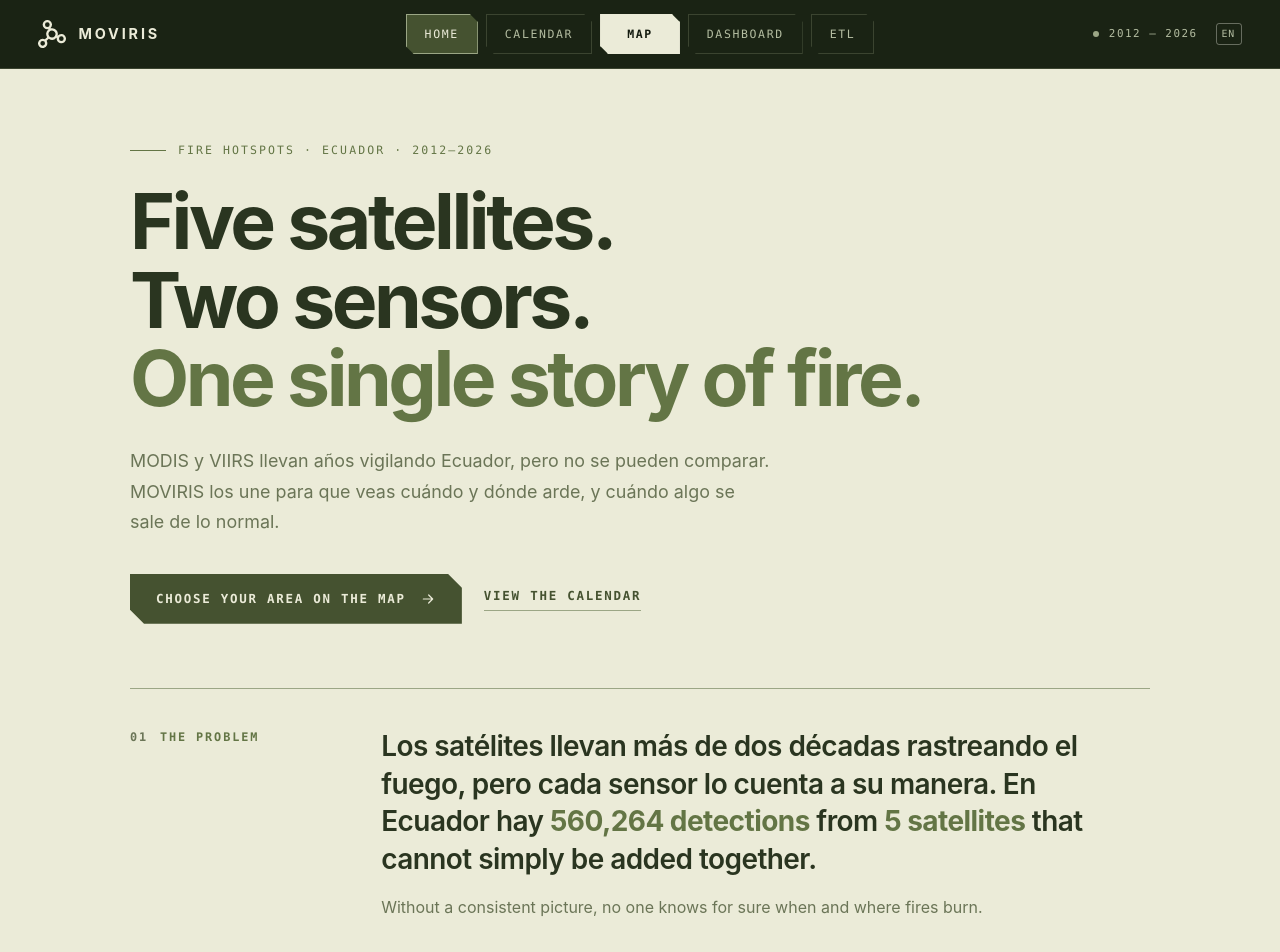
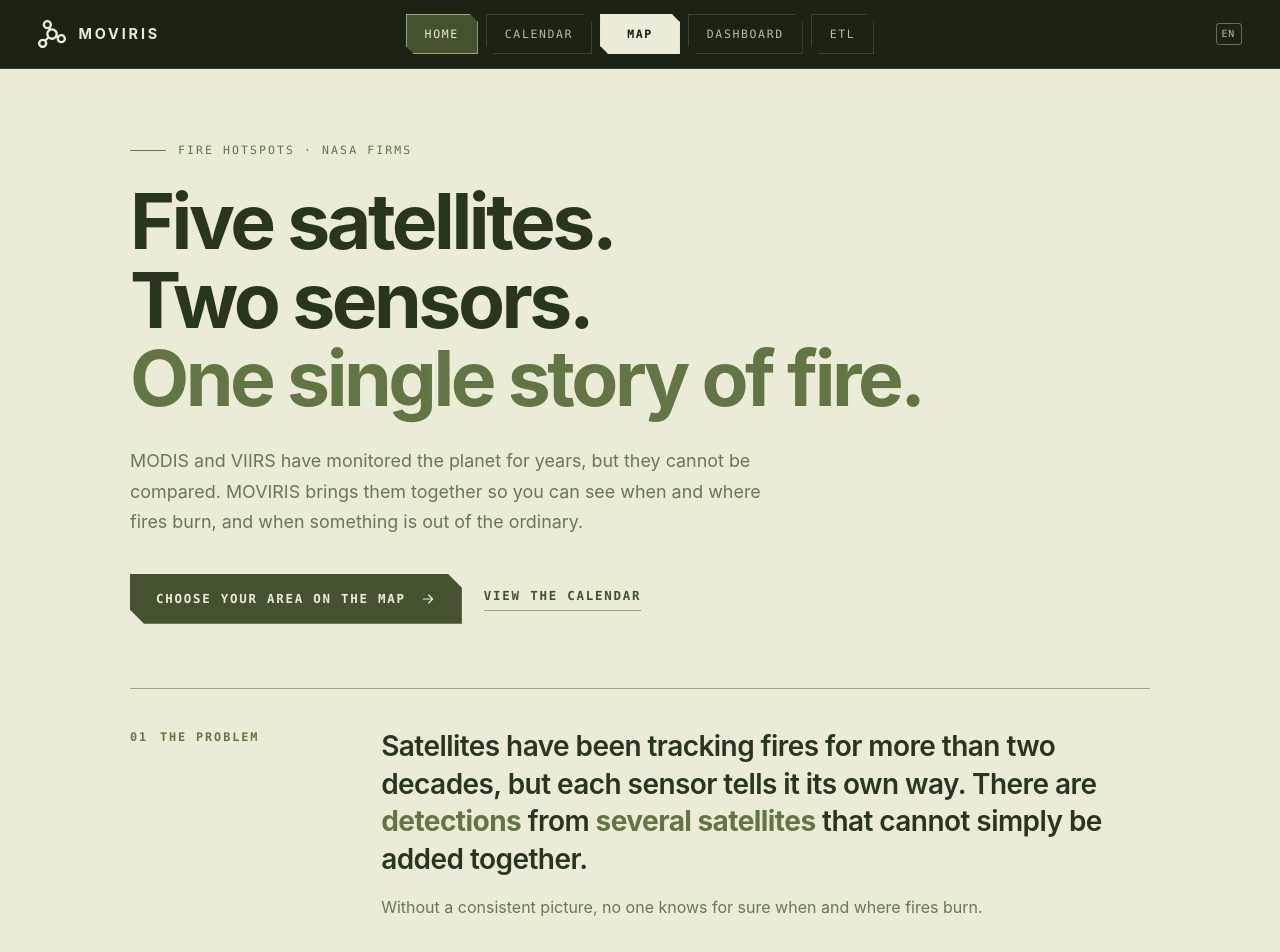
Before and after one commit to Leecsito/Moviris, a plain HTML site: page inicio/index.html in a window 1280 px wide. Shown: the top 952 px of the page. Drawn offline with Linux system fonts and the light colour scheme.

Commit message:
fix: quitar fechas y cifras estáticas de la portada

```diff
--- a/header/index.html
+++ b/header/index.html
@@ -13,8 +13,6 @@
   </nav>
 
   <div class="hd-meta">
-    <span class="hd-dot" aria-hidden="true"></span>
-    <span>2012 — 2026</span>
     <label class="hd-lang">
       <select id="lang-select" aria-label="Idioma">
         <option value="en">EN</option>
--- a/header/style.css
+++ b/header/style.css
@@ -160,13 +160,6 @@
   white-space: nowrap;
 }
 
-.hd-dot {
-  width: 6px;
-  height: 6px;
-  border-radius: 50%;
-  background: var(--hd-sage);
-}
-
 /* --------------------------------------------------------------------------
    Responsive: las pestañas pasan a una segunda fila con scroll horizontal
    -------------------------------------------------------------------------- */
@@ -219,10 +212,6 @@
   }
 }
 
-.hd-lang {
-  margin-left: 8px;
-}
-
 .hd-lang select {
   appearance: none;
   background: transparent;
--- a/i18n.js
+++ b/i18n.js
@@ -15,14 +15,14 @@
   const EN = {
     /* Portada */
     "MOVIRIS · Lee el fuego antes de que avance": "MOVIRIS · Read the fire before it spreads",
-    "Focos de calor · Ecuador": "Fire hotspots · Ecuador",
+    "Focos de calor · NASA FIRMS": "Fire hotspots · NASA FIRMS",
     "Lee el fuego": "Read the fire",
     "antes de que": "before it",
     "avance.": "spreads.",
-    "Más de una década de focos de calor en Ecuador, en un solo calendario.": "More than a decade of fire hotspots in Ecuador, in a single calendar.",
+    "Focos de calor de NASA FIRMS, en un solo calendario.": "NASA FIRMS fire hotspots, in a single calendar.",
     "Explorar el fuego": "Explore the fire",
     "Datos satelitales · NASA FIRMS": "Satellite data · NASA FIRMS",
-    "Período": "Period",
+    "Fuente": "Source",
     "Sensores": "Sensors",
     "Malla común": "Common grid",
     "Satélite orbitando la Tierra": "Satellite orbiting Earth",
@@ -41,18 +41,16 @@
 
     /* Inicio */
     "Inicio · MOVIRIS": "Home · MOVIRIS",
-    "Focos de calor · Ecuador · 2012–2026": "Fire hotspots · Ecuador · 2012–2026",
     "Cinco satélites.": "Five satellites.",
     "Dos sensores.": "Two sensors.",
     "Una sola historia del fuego.": "One single story of fire.",
-    "MODIS y VIIRS llevan años vigilando Ecuador, pero no se pueden comparar. MOVIRIS los une para que veas cuándo y dónde arde, y cuándo algo se sale de lo normal.": "MODIS and VIIRS have monitored Ecuador for years, but they cannot be compared. MOVIRIS brings them together so you can see when and where fires burn, and when something is out of the ordinary.",
+    "MODIS y VIIRS llevan años vigilando el planeta, pero no se pueden comparar. MOVIRIS los une para que veas cuándo y dónde arde, y cuándo algo se sale de lo normal.": "MODIS and VIIRS have monitored the planet for years, but they cannot be compared. MOVIRIS brings them together so you can see when and where fires burn, and when something is out of the ordinary.",
     "Elige tu zona en el mapa": "Choose your area on the map",
     "Ver el calendario": "View the calendar",
     "El problema": "The problem",
-    "Los satélites llevan más de dos décadas rastreando el fuego, pero cada sensor lo cuenta a su manera. En Ecuador hay": "Satellites have been tracking fires for more than two decades, but each sensor tells it its own way. In Ecuador there are",
-    "560.264 detecciones": "560,264 detections",
+    "Los satélites llevan más de dos décadas rastreando el fuego, pero cada sensor lo cuenta a su manera. Hay": "Satellites have been tracking fires for more than two decades, but each sensor tells it its own way. There are",
     "de": "from",
-    "5 satélites": "5 satellites",
+    "varios satélites": "several satellites",
     "que no se pueden sumar sin más.": "that cannot simply be added together.",
     "Sin una imagen consistente, nadie sabe con certeza cuándo y dónde se quema.": "Without a consistent picture, no one knows for sure when and where fires burn.",
     "La solución": "The solution",
@@ -73,7 +71,7 @@
     "Respuesta a emergencias": "Emergency response",
     "Detecta al instante lo que se sale de lo habitual.": "Spot what is out of the ordinary instantly.",
     "Científicos": "Scientists",
-    "Patrones históricos comparables, de 2012 a 2026.": "Comparable historical patterns, from 2012 to 2026.",
+    "Patrones históricos comparables.": "Comparable historical patterns.",
     "Administradores de tierras": "Land managers",
     "Incendios forestales y quemas agrícolas en un mismo calendario.": "Wildfires and agricultural burns in one calendar.",
     "¿Dónde quieres mirar?": "Where do you want to look?",
@@ -82,8 +80,6 @@
     "Baja · Nominal · Alta": "Low · Nominal · High",
     "MALLA · 0,01°": "GRID · 0.01°",
     "0,01°": "0.01°",
-    "2012–2026": "2012–2026",
-    "2012 — 2026": "2012 — 2026",
 
     /* Mapa */
     "Mapa · MOVIRIS": "Map · MOVIRIS",
@@ -499,8 +495,8 @@
     } else {
       source = trimmed;
     }
-    const target = lang === 'en' && Object.prototype.hasOwnProperty.call(EN, source)
-      ? EN[source]
+    const target = lang === 'en' && Object.prototype.hasOwnProperty.call(EN, source.replace(/\s+/g, ' '))
+      ? EN[source.replace(/\s+/g, ' ')]
       : source;
     const start = raw.indexOf(trimmed);
     const output = raw.slice(0, start) + target + raw.slice(start + trimmed.length);
@@ -521,8 +517,8 @@
     if (raw !== trimmed && record[attr] && raw !== record[attr]) {
       source = trimmed;
     }
-    const target = lang === 'en' && Object.prototype.hasOwnProperty.call(EN, source)
-      ? EN[source]
+    const target = lang === 'en' && Object.prototype.hasOwnProperty.call(EN, source.replace(/\s+/g, ' '))
+      ? EN[source.replace(/\s+/g, ' ')]
       : source;
     const start = raw.indexOf(trimmed);
     const output = raw.slice(0, start) + target + raw.slice(start + trimmed.length);
--- a/inicio/index.html
+++ b/inicio/index.html
@@ -3,7 +3,7 @@
 <head>
   <meta charset="utf-8">
   <meta name="viewport" content="width=device-width, initial-scale=1">
-  <meta name="description" content="MOVIRIS une los datos de MODIS y VIIRS en un solo calendario de actividad de quema para Ecuador.">
+  <meta name="description" content="MOVIRIS une los datos de MODIS y VIIRS en un solo calendario de actividad de quema para distintas regiones.">
   <title>Inicio · MOVIRIS</title>
   <link rel="icon" href="/ico.svg" type="image/svg+xml">
   <script>
@@ -19,14 +19,14 @@
   <main>
     <!-- Gancho -->
     <section class="wrap hero">
-      <p class="eyebrow reveal"><span class="eyebrow-line" aria-hidden="true"></span>Focos de calor · Ecuador · 2012–2026</p>
+      <p class="eyebrow reveal"><span class="eyebrow-line" aria-hidden="true"></span>Focos de calor · NASA FIRMS</p>
       <h1 class="title reveal">
         <span>Cinco satélites.</span>
         <span>Dos sensores.</span>
         <span class="accent">Una sola historia del fuego.</span>
       </h1>
       <p class="lead reveal">
-        MODIS y VIIRS llevan años vigilando Ecuador, pero no se pueden comparar.
+        MODIS y VIIRS llevan años vigilando el planeta, pero no se pueden comparar.
         MOVIRIS los une para que veas cuándo y dónde arde, y cuándo algo se sale de lo normal.
       </p>
       <div class="actions reveal">
@@ -44,7 +44,7 @@
       <div class="body">
         <p class="big">
           Los satélites llevan más de dos décadas rastreando el fuego, pero cada sensor lo cuenta a su manera.
-          En Ecuador hay <strong>560.264 detecciones</strong> de <strong>5 satélites</strong> que no se pueden sumar sin más.
+          Hay <strong>detecciones</strong> de <strong>varios satélites</strong> que no se pueden sumar sin más.
         </p>
         <p class="small">Sin una imagen consistente, nadie sabe con certeza cuándo y dónde se quema.</p>
       </div>
@@ -107,7 +107,7 @@
         <ul class="people">
           <li><strong>Alerta temprana</strong><span>Descubre en qué semanas una zona suele encenderse.</span></li>
           <li><strong>Respuesta a emergencias</strong><span>Detecta al instante lo que se sale de lo habitual.</span></li>
-          <li><strong>Científicos</strong><span>Patrones históricos comparables, de 2012 a 2026.</span></li>
+          <li><strong>Científicos</strong><span>Patrones históricos comparables.</span></li>
           <li><strong>Administradores de tierras</strong><span>Incendios forestales y quemas agrícolas en un mismo calendario.</span></li>
         </ul>
       </div>
```
Also changed, not shown: index.html (+4 -4 lines), 1 other file.
